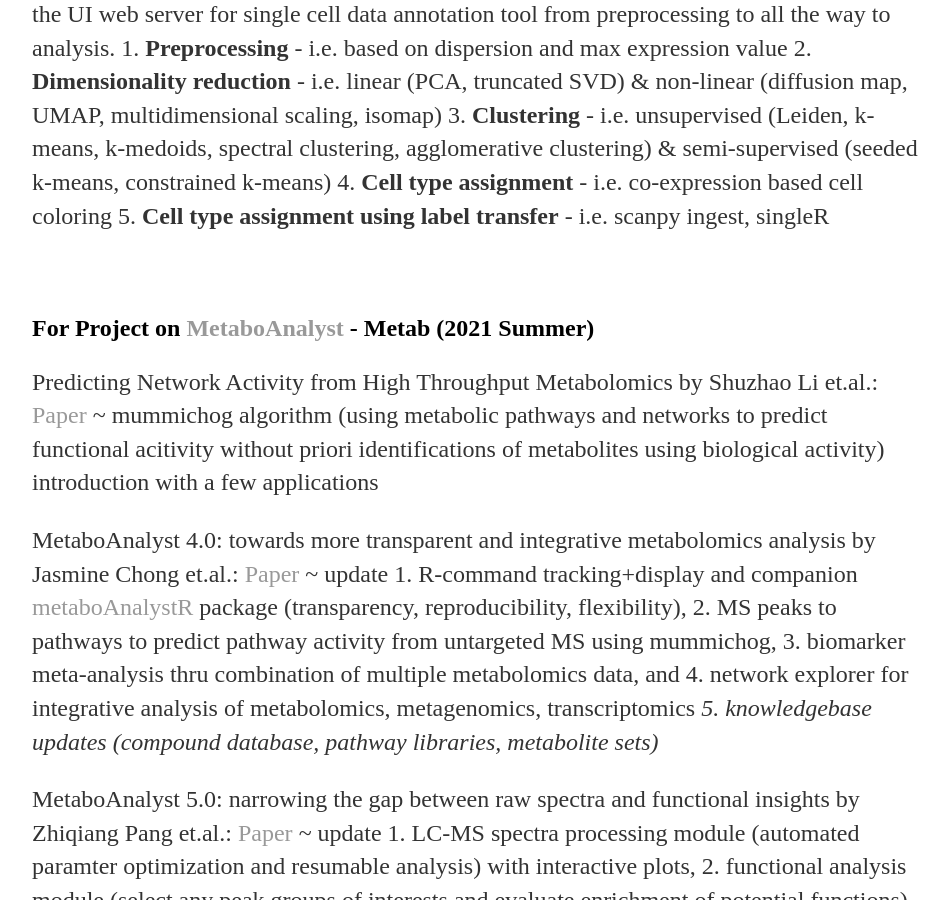
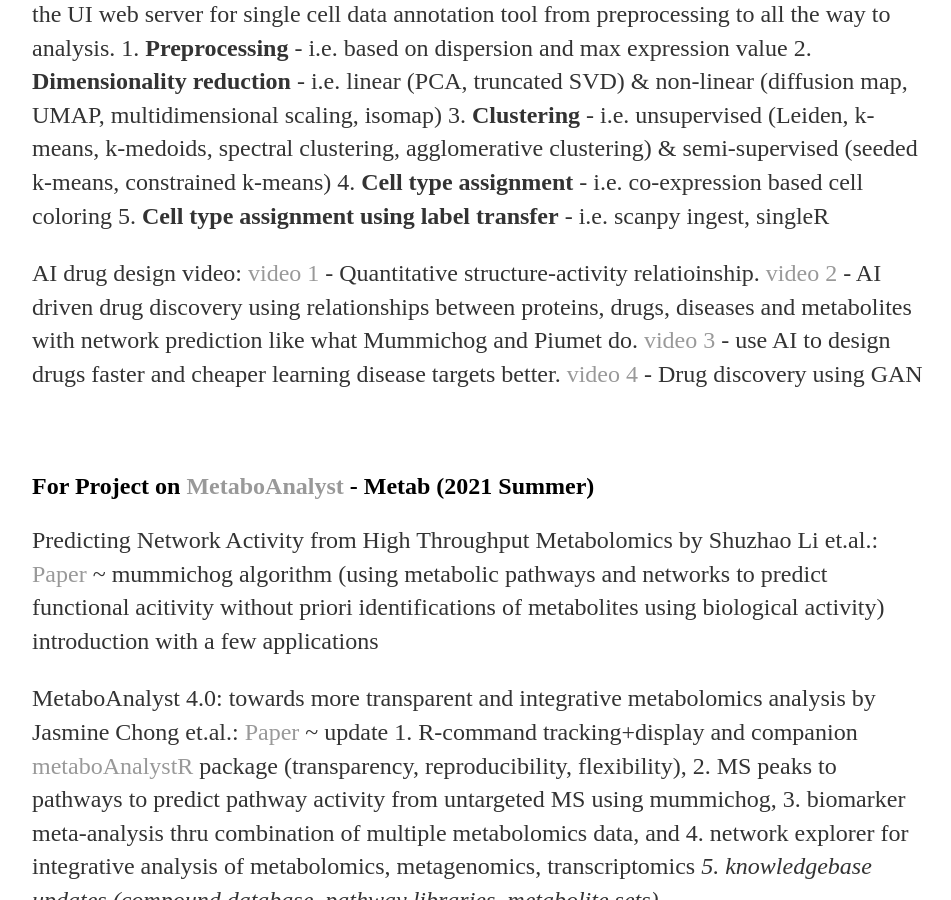
Before and after one commit to yjkweon24/yjkweon24.github.io, a Jekyll site: the page built from _posts/2019-03-16-Academic.md, in a window 1280 px wide and 900 px high, scrolled down 2696 px. Shown: the whole window, without its empty margins (160-1111 px from the left). Built offline with Jekyll 4.4.1, drawn with Linux system fonts in a browser that asks for light colours.

Commit message:
Update 2019-03-16-Academic.md

```diff
--- a/_posts/2019-03-16-Academic.md
+++ b/_posts/2019-03-16-Academic.md
@@ -63,6 +63,8 @@
 
 Cellar: Interactive single cell data annotation tool by Euxhen Hasanaj et.al.: [Paper](https://www.biorxiv.org/content/10.1101/2021.03.19.436162v1.abstract) ~ explain the UI web server for single cell data annotation tool from preprocessing to all the way to analysis. 1. **Preprocessing** - i.e. based on dispersion and max expression value 2. **Dimensionality reduction** - i.e. linear (PCA, truncated SVD) & non-linear (diffusion map, UMAP, multidimensional scaling, isomap) 3. **Clustering** - i.e. unsupervised (Leiden, k-means, k-medoids, spectral clustering, agglomerative clustering) & semi-supervised (seeded k-means, constrained k-means) 4. **Cell type assignment** - i.e. co-expression based cell coloring 5. **Cell type assignment using label transfer** - i.e. scanpy ingest, singleR
 
+AI drug design video: [video 1](https://www.youtube.com/watch?v=xDMzOUUnNzw) - Quantitative structure-activity relatioinship. [video 2](https://www.youtube.com/watch?v=aqMRrRS_0JY) - AI driven drug discovery using relationships between proteins, drugs, diseases and metabolites with network prediction like what Mummichog and Piumet do. [video 3](https://www.youtube.com/watch?v=eRXqD-7FANg) - use AI to design drugs faster and cheaper learning disease targets better. [video 4](https://www.youtube.com/watch?v=hY9Bc3mtphs) - Drug discovery using GAN
+
 <br>
 
 ## For Project on [MetaboAnalyst](https://www.metaboanalyst.ca/home.xhtml) - Metab (2021 Summer)
```
